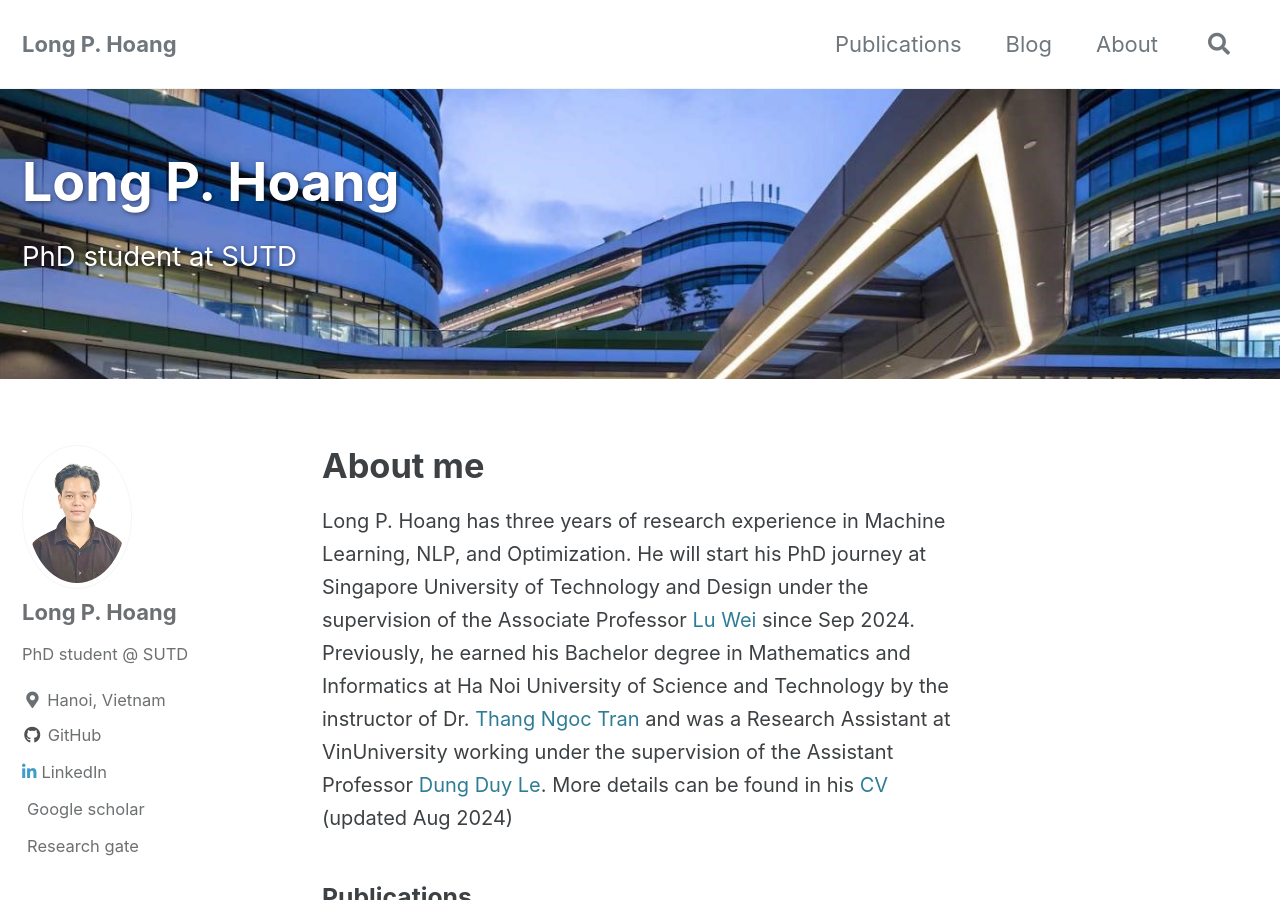
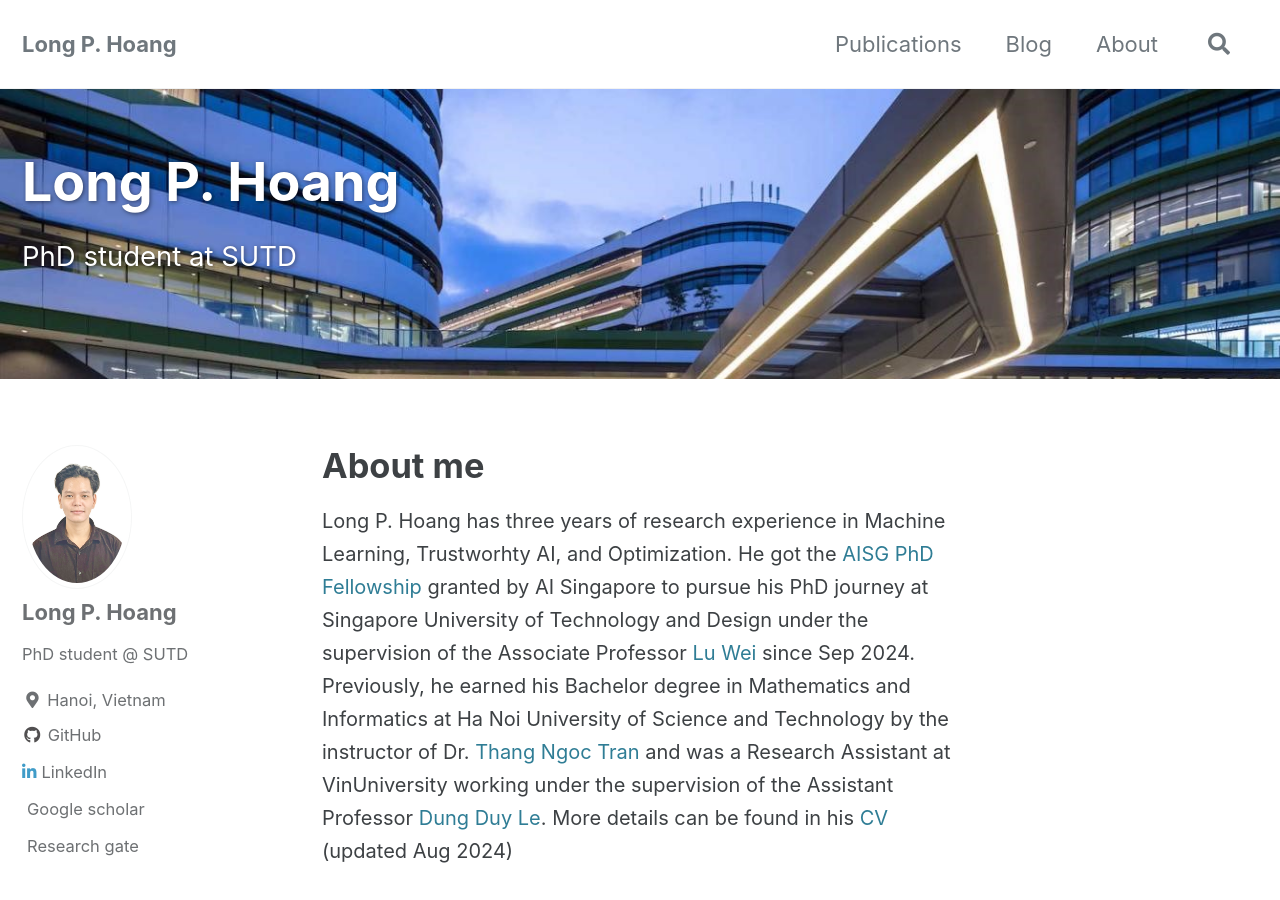
Before and after one commit to longhp1618/longhp1618.github.io, a Jekyll site: the page built from index.md, in a window 1280 px wide and 900 px high. Built offline with Jekyll 4.4.1, drawn with Linux system fonts in a browser that asks for light colours; cached includes are drawn as plain includes.

Commit message:
refactor: update info about AISG

```diff
--- a/_config.yml
+++ b/_config.yml
@@ -10,8 +10,8 @@
 # Review documentation to determine if you should use `theme` or `remote_theme`
 # https://mmistakes.github.io/minimal-mistakes/docs/quick-start-guide/#installing-the-theme
 
-# theme                  : "minimal-mistakes-jekyll"
-remote_theme           : "mmistakes/minimal-mistakes"
+theme                  : "minimal-mistakes-jekyll"
+# remote_theme           : "mmistakes/minimal-mistakes"
 minimal_mistakes_skin    : "default" # "air", "aqua", "contrast", "dark", "dirt", "neon", "mint", "plum", "sunrise"
 
 # Site Settings
--- a/index.md
+++ b/index.md
@@ -10,7 +10,7 @@ header:
 
 # About me
 
-<span style="font-size:20px;">Long P. Hoang has three years of research experience in Machine Learning, NLP, and Optimization. He will start his PhD journey at Singapore University of Technology and Design under the supervision of the Associate Professor <a href="https://istd.sutd.edu.sg/people/faculty/lu-wei/" style="text-decoration:none">Lu Wei</a> since Sep 2024. Previously, he earned his  Bachelor degree in Mathematics and Informatics at Ha Noi University of Science and Technology by the instructor of Dr. <a href="https://scholar.google.com/citations?user=65LF4RQAAAAJ&hl=vi" style="text-decoration:none">Thang Ngoc Tran</a> and was a Research Assistant at VinUniversity working under the supervision of the Assistant Professor <a href="https://andrew-dungle.github.io/" style="text-decoration:none">Dung Duy Le</a>. More details can be found in his <a href="/assets/images/CV_HoangPhiLong.pdf" style="text-decoration:none">CV</a> (updated Aug 2024)</span>
+<span style="font-size:20px;">Long P. Hoang has three years of research experience in Machine Learning, Trustworhty AI, and Optimization. He got the <a href="https://aisingapore.org/research/phd-fellowship-programme/" style="text-decoration:none">AISG PhD Fellowship</a> granted by AI Singapore to pursue his PhD journey at Singapore University of Technology and Design under the supervision of the Associate Professor <a href="https://istd.sutd.edu.sg/people/faculty/lu-wei/" style="text-decoration:none">Lu Wei</a> since Sep 2024. Previously, he earned his  Bachelor degree in Mathematics and Informatics at Ha Noi University of Science and Technology by the instructor of Dr. <a href="https://scholar.google.com/citations?user=65LF4RQAAAAJ&hl=vi" style="text-decoration:none">Thang Ngoc Tran</a> and was a Research Assistant at VinUniversity working under the supervision of the Assistant Professor <a href="https://andrew-dungle.github.io/" style="text-decoration:none">Dung Duy Le</a>. More details can be found in his <a href="/assets/images/CV_HoangPhiLong.pdf" style="text-decoration:none">CV</a> (updated Aug 2024)</span>
 
 
 ### Publications
@@ -32,6 +32,7 @@ header:
 <!-- --- -->
 
 <a href="https://link.springer.com/chapter/10.1007/978-981-19-3394-3_29" style="font-size:18px; text-decoration:none">Multi Deep Learning Model for Building Footprint Extraction from High Resolution Remote Sensing Image</a><br>
-Anh T. Ho, Tuan A. Tran, <span style="font-size:17px;"> <b> Long P. Hoang </b>, Ha H. Le, Thang N. Tran </span><br>
+
+<span style="font-size:17px;">  Anh T. Ho, Tuan A. Tran, <b> Long P. Hoang </b>, Ha H. Le, Thang N. Tran </span><br>
 <span style="font-size:18px;"> _In Intelligent Systems and Networks, ICISN, 2022_.</span><br>
 <!-- --- -->
```
Also changed, not shown: 1 other file.
